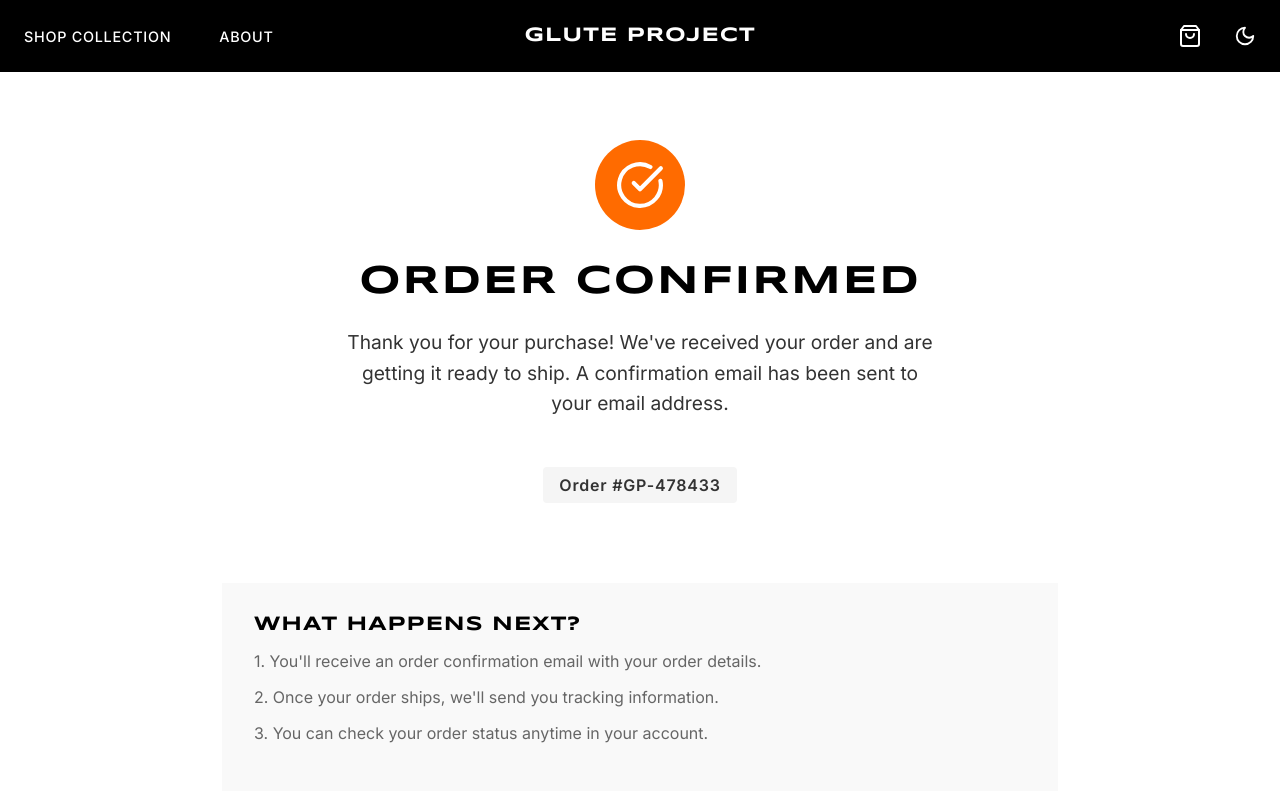
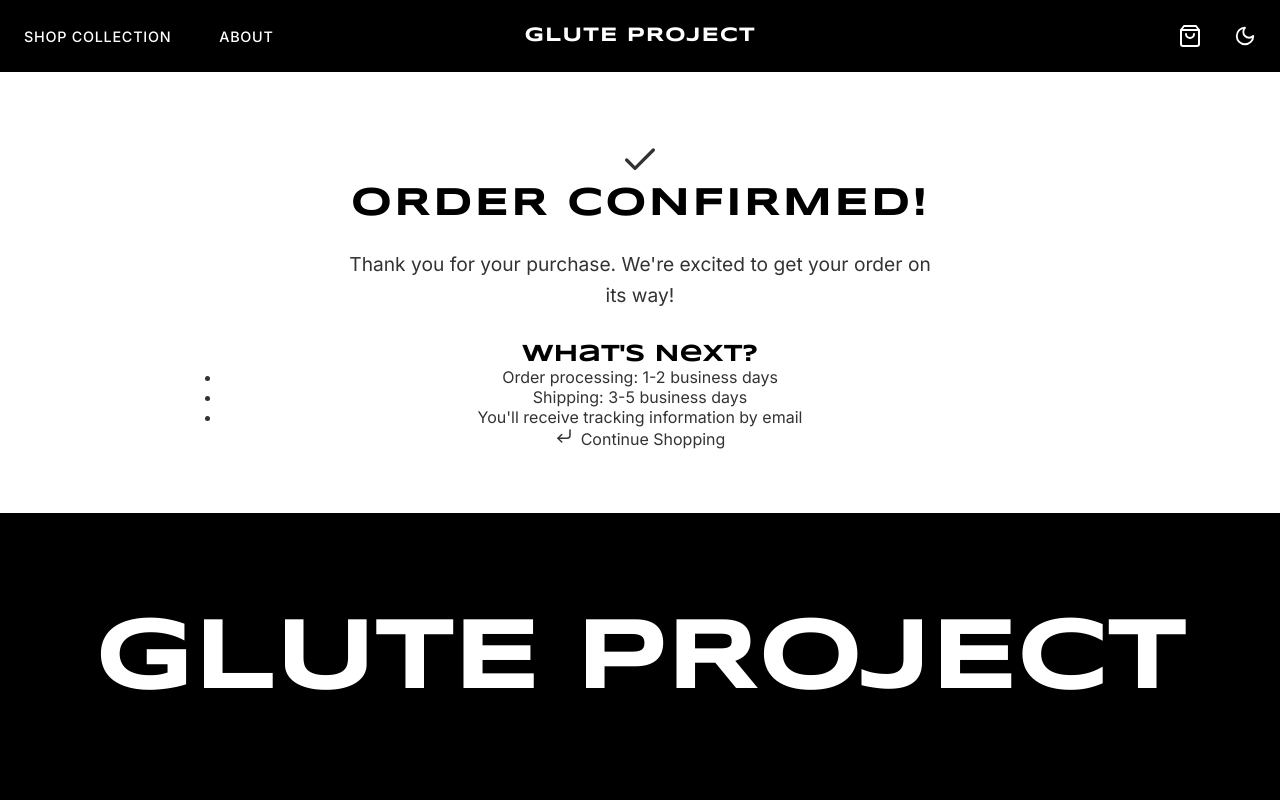
Before and after one commit to industriousparadigm/gluteproj-shop, a Next.js app: page /success in a window 1280 px wide. Shown: the top 800 px of the page. Built offline with nearby package versions, Linux system fonts and the light colour scheme.

Commit message:
no build issues

```diff
--- a/src/app/about/page.tsx
+++ b/src/app/about/page.tsx
@@ -22,7 +22,7 @@ export default function AboutPage() {
             Our journey began with a simple mission: create apparel that celebrates strength while delivering uncompromising performance. We understand that when you feel powerful, you perform powerfully. Every piece we design represents this philosophy.
           </p>
           <p className={styles.paragraph}>
-            We've assembled a team of elite athletes, cutting-edge designers, and textile engineers who share our vision. Together, we craft products that seamlessly integrate into your fitness journey, whether you're setting personal records or embracing a new challenge.
+            We&apos;ve assembled a team of elite athletes, cutting-edge designers, and textile engineers who share our vision. Together, we craft products that seamlessly integrate into your fitness journey, whether you&apos;re setting personal records or embracing a new challenge.
           </p>
         </div>
 
@@ -64,7 +64,7 @@ export default function AboutPage() {
           <div className={styles.valueCard}>
             <h3 className={styles.valueTitle}>COMMUNITY</h3>
             <p className={styles.valueDescription}>
-              Glute Project is more than apparel—it's a movement. We celebrate every individual who strives for excellence and embraces the journey of self-improvement.
+              Glute Project is more than apparel—it&apos;s a movement. We celebrate every individual who strives for excellence and embraces the journey of self-improvement.
             </p>
           </div>
         </div>
@@ -72,7 +72,7 @@ export default function AboutPage() {
 
       <section className={styles.quoteSection}>
         <blockquote className={styles.quote}>
-          "The body achieves what the mind believes. Our mission is to create apparel worthy of that belief."
+          &quot;The body achieves what the mind believes. Our mission is to create apparel worthy of that belief.&quot;
           <cite className={styles.quoteAuthor}>— Founder, Glute Project</cite>
         </blockquote>
       </section>
--- a/src/app/page.module.css
+++ b/src/app/page.module.css
@@ -1,4 +1,4 @@
-:root {
+.variables {
   --accent-color: #FD3E81;
   --text-color: #333;
   --text-primary: #333;
--- a/src/app/success/page.tsx
+++ b/src/app/success/page.tsx
@@ -1,46 +1,72 @@
 'use client'
+import { useEffect, useState } from 'react'
 import Link from 'next/link'
-import { CheckCircle, Home } from 'lucide-react'
+import { CornerDownLeft, Check } from 'lucide-react'
 import styles from './SuccessPage.module.css'
 
+interface CartItem {
+  id: string
+  name: string
+  price: number
+  image: string
+  color: string
+  quantity: number
+}
+
 export default function SuccessPage() {
-    // Generate a random order number for demonstration purposes
-    const orderNumber = `GP-${Math.floor(100000 + Math.random() * 900000)}`
+  const [orderDetails, setOrderDetails] = useState<{
+    total: string;
+    items: number;
+  } | null>(null)
+
+  useEffect(() => {
+    const cart = JSON.parse(localStorage.getItem('cart') || '[]') as CartItem[]
+    if (cart.length) {
+      const itemCount = cart.reduce((acc: number, item: CartItem) => acc + (item.quantity || 1), 0)
+      const total = cart.reduce((acc: number, item: CartItem) =>
+        acc + (item.price * (item.quantity || 1)), 0).toFixed(2)
+
+      setOrderDetails({ total: `€${total}`, items: itemCount })
+
+      // Clear cart after successful order
+      localStorage.removeItem('cart')
+    }
+  }, [])
 
   return (
     <div className={styles.container}>
-            <div className={styles.checkmark}>
-                <CheckCircle size={50} />
+      <div className={styles.successCard}>
+        <div className={styles.iconContainer}>
+          <Check size={40} className={styles.icon} />
         </div>
 
-            <h1 className={styles.title}>Order Confirmed</h1>
+        <h1 className={styles.title}>Order Confirmed!</h1>
 
         <p className={styles.message}>
-                Thank you for your purchase! We've received your order and are getting it ready to ship.
-                A confirmation email has been sent to your email address.
+          Thank you for your purchase. We&apos;re excited to get your order on its way!
         </p>
 
-            <div className={styles.orderNumber}>
-                Order #{orderNumber}
+        {orderDetails && (
+          <div className={styles.orderDetails}>
+            <p>Your order of {orderDetails.items} item{orderDetails.items !== 1 ? 's' : ''} with a total of {orderDetails.total} has been confirmed.</p>
+            <p>You&apos;ll receive an email confirmation shortly with tracking details.</p>
+          </div>
+        )}
+
+        <div className={styles.nextSteps}>
+          <h2>What&apos;s Next?</h2>
+          <ul>
+            <li>Order processing: 1-2 business days</li>
+            <li>Shipping: 3-5 business days</li>
+            <li>You&apos;ll receive tracking information by email</li>
+          </ul>
         </div>
 
-            <div className={styles.infoBox}>
-                <h2 className={styles.infoTitle}>What Happens Next?</h2>
-                <p className={styles.infoText}>
-                    1. You'll receive an order confirmation email with your order details.
-                </p>
-                <p className={styles.infoText}>
-                    2. Once your order ships, we'll send you tracking information.
-                </p>
-                <p className={styles.infoText}>
-                    3. You can check your order status anytime in your account.
-                </p>
-            </div>
-
-            <Link href="/" className={styles.homeButton}>
-                <Home size={16} style={{ marginRight: '0.5rem' }} />
+        <Link href="/" className={styles.returnButton}>
+          <CornerDownLeft size={18} style={{ marginRight: '0.5rem' }} />
           Continue Shopping
         </Link>
       </div>
+    </div>
   )
 }
```
Also changed, not shown: src/app/api/stripe-products/route.ts (+4 -3 lines), src/app/page.tsx (+13 -10 lines), src/app/products/[id]/page.tsx (+26 -13 lines). Lines whose indentation alone changed are shown as unchanged.
